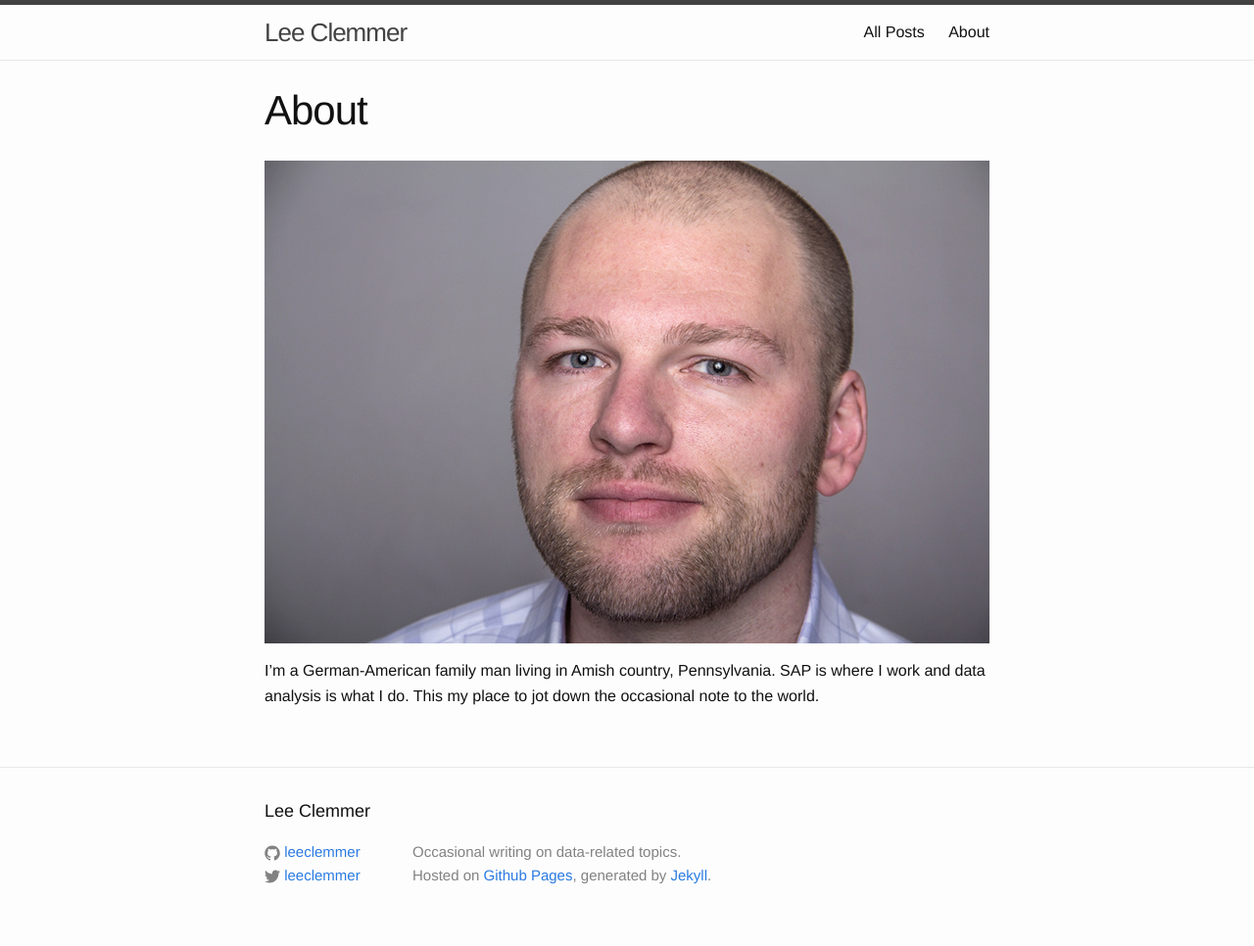
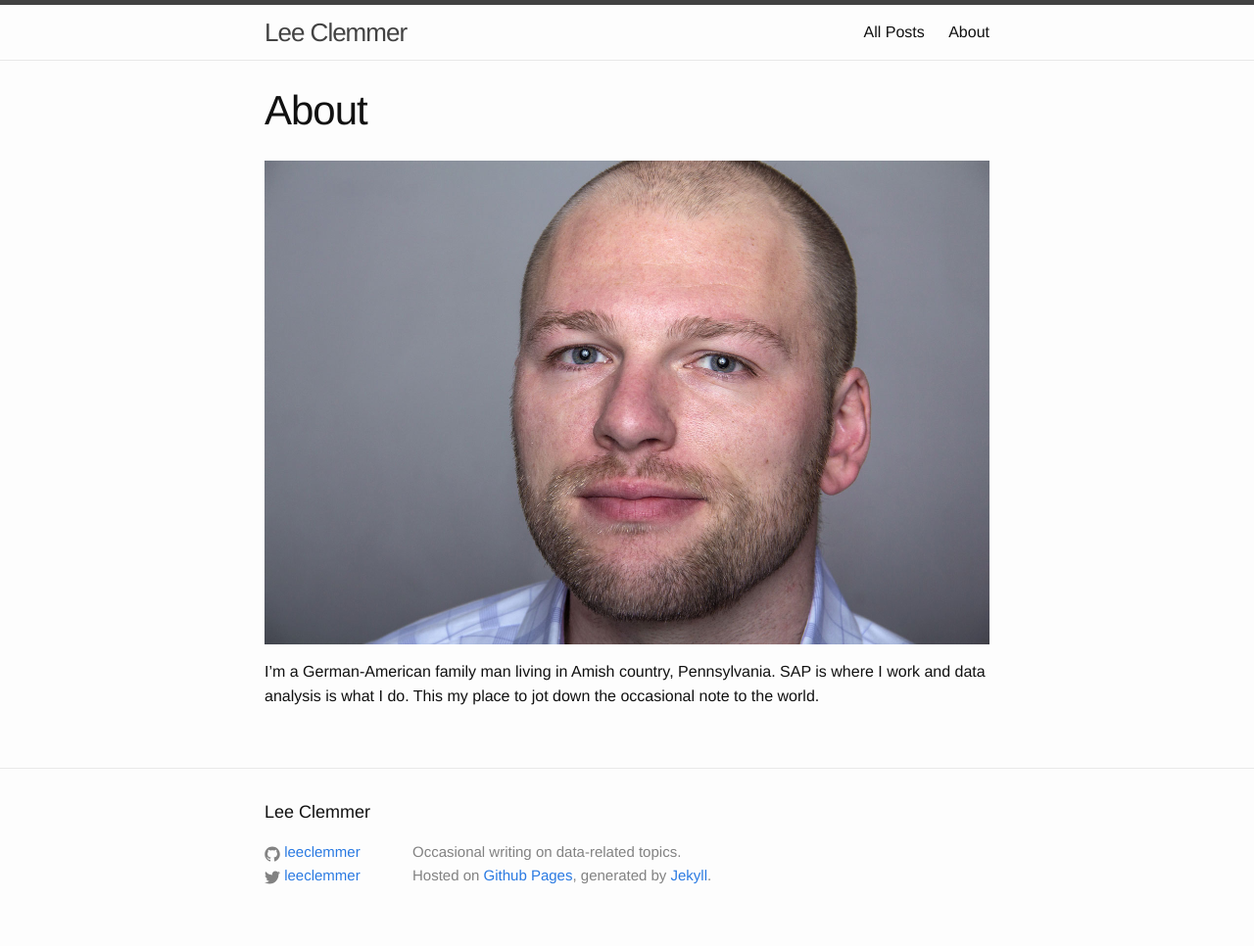
Before and after one commit to leeclemmer/leeclemmer.github.io, a Jekyll site: the page built from about.md, in a window 1280 px wide. Shown: the whole page at 98% size. Built offline with Jekyll 4.4.1, drawn with Linux system fonts in a browser that asks for light colours.

Commit message:
Updated profile pic

```diff
--- a/about.md
+++ b/about.md
@@ -3,6 +3,6 @@ layout: page
 title: About
 permalink: /about/
 ---
-![Lee Clemmer Photograph](/images/profile_2015_pro_740w.jpg)
+![Lee Clemmer Photograph](/images/profile_2015_pro_1480w.jpg)
 
 I'm a German-American family man living in Amish country, Pennsylvania. SAP is where I work and data analysis is what I do. This my place to jot down the occasional note to the world.
```
Also changed, not shown: images/profile_2015_pro_1480w.jpg (added), 3 other files.
